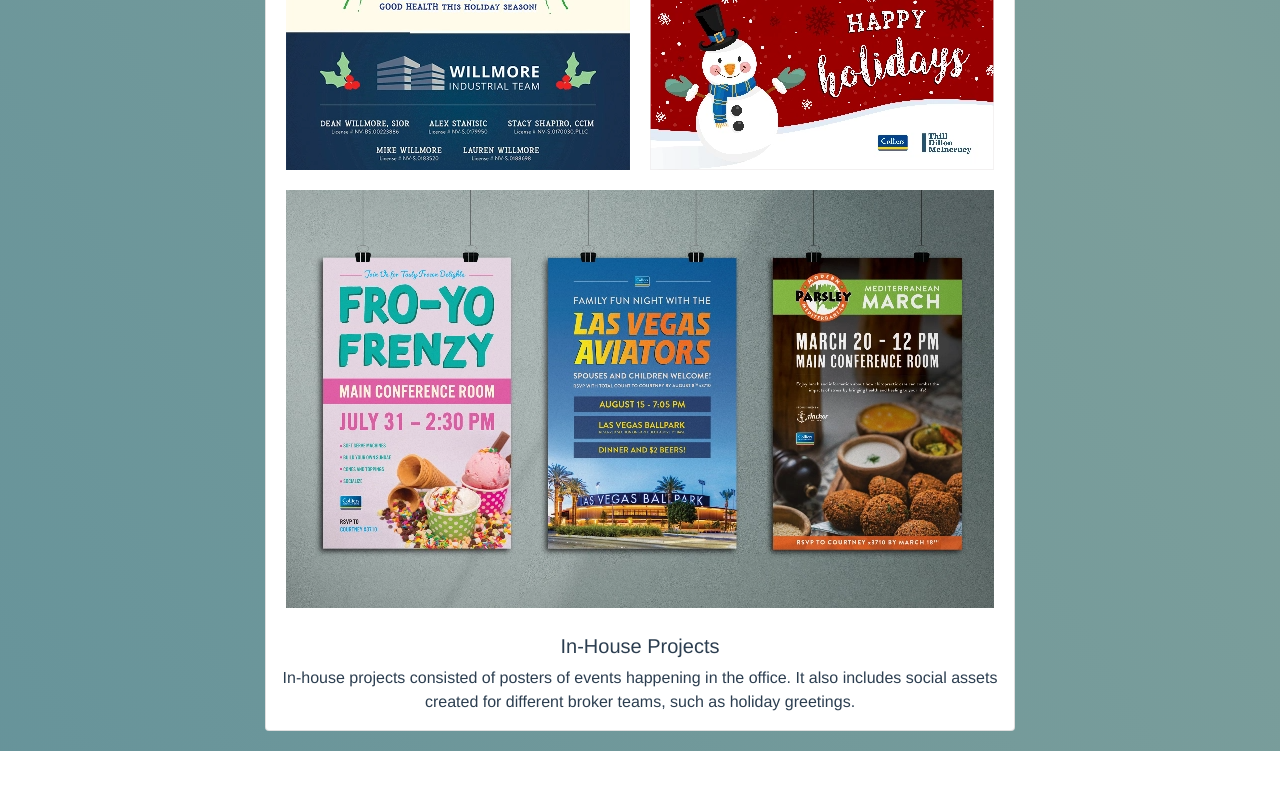
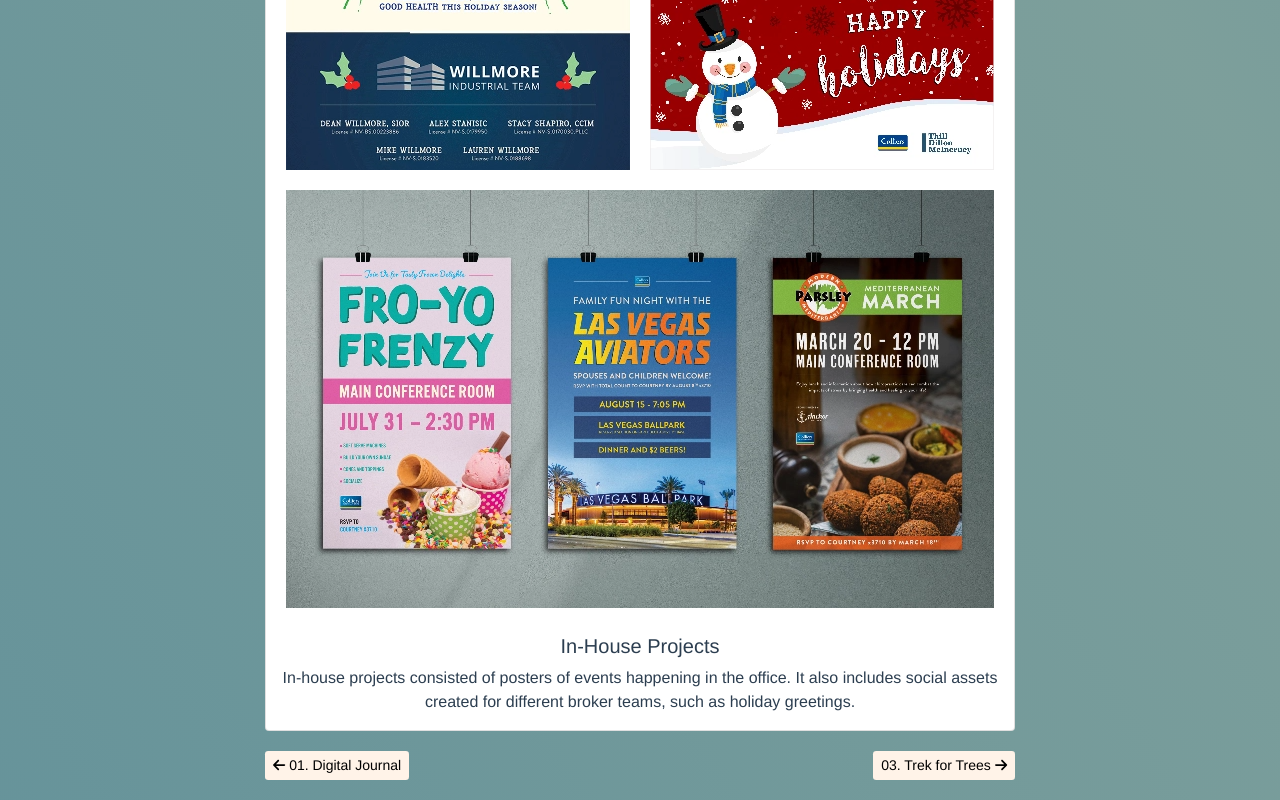
Before and after one commit to ViMaSa/caryllou-portfolio-v2, a Vue app: page /caryllou-portfolio-v2/portfolio/colliers in a window 1280 px wide. Shown: the part 2289-3089 px from the top of the page. Before the commit the page ends 3040 px from the top, so only its background shows below. Built offline with nearby package versions, Linux system fonts and the light colour scheme.

Commit message:
Added FooterNav for navigation & formatting changes

```diff
--- /dev/null
+++ b/src/components/FooterNav.vue
@@ -0,0 +1,52 @@
+<template>
+    <div class="card bg-transparent d-flex flex-row justify-content-between border-0">
+      <router-link :to="'/caryllou-portfolio-v2' + prevUrlLink">
+        <button class="btn btn-primary btn-sm border-0">
+          <font-awesome-icon icon="fa-arrow-left" />
+          {{ prevLinkText }}
+        </button>
+      </router-link>
+      <router-link :to="'/caryllou-portfolio-v2' + nextUrlLink">
+        <button class="btn btn-primary btn-sm border-0">
+          {{ nextLinkText }}
+          <font-awesome-icon icon="fa-arrow-right" />
+        </button>
+      </router-link>
+    </div>
+</template>
+
+<script>
+export default {
+  name: 'FooterNav',
+  props: {
+    nextUrlLink: {
+      type: String,
+      required: true,
+    },
+    nextLinkText: {
+      type: String,
+      required: true
+    },
+    prevUrlLink: {
+      type: String,
+      required: true,
+    },
+    prevLinkText: {
+      type: String,
+      required: true
+    }
+  },
+};
+</script>
+
+<style scoped>
+.btn-primary {
+  background-color: #fff3e8;
+  color: black;
+}
+
+.card {
+  margin: 20px 0;
+}
+
+</style>
--- a/src/components/ProjectCard.vue
+++ b/src/components/ProjectCard.vue
@@ -45,6 +45,7 @@
   min-width: 173px;
   max-width: 346px;
   border: none;
+  margin-bottom: 10px;
 }
 
 .card-divider {
--- a/src/main.js
+++ b/src/main.js
@@ -2,7 +2,7 @@
 import App from './App.vue';
 import router from './router';
 import { library } from '@fortawesome/fontawesome-svg-core';
-import { faChevronDown, faEnvelope, faHome } from '@fortawesome/free-solid-svg-icons';
+import { faArrowLeft, faArrowRight, faChevronDown, faEnvelope, faHome } from '@fortawesome/free-solid-svg-icons';
 import { faLinkedin, faBehance, faInstagram } from '@fortawesome/free-brands-svg-icons';
 import { FontAwesomeIcon } from '@fortawesome/vue-fontawesome';
 import './assets/css/animations.css';
@@ -14,6 +14,8 @@
   faEnvelope,
   faLinkedin,
   faBehance,
+  faArrowLeft,
+  faArrowRight,
 );
 
 const app = createApp(App);
--- a/src/views/About.vue
+++ b/src/views/About.vue
@@ -1,6 +1,7 @@
 <template>
   <div class="image-container">
     <div class="card">
+      <div class="card-body">
         <img :src="currentImage" class="card-img-top img-fluid" alt="Caryllou Candid">
         <div class="card-body">
           <h5 class="card-title">hey, hi, hello!</h5>
@@ -36,11 +37,23 @@
         </div>
       </div>
     </div>
+    <FooterNav
+      :prevUrlLink="'/resume'"
+      :prevLinkText="'Resume'"
+      :nextUrlLink="'/portfolio'"
+      :nextLinkText="'Portfolio'"
+    />
+  </div>
 </template>
 
 <script>
+import FooterNav from '@/components/FooterNav.vue';
+
 export default {
   name: 'AboutPage',
+  components: {
+    FooterNav,
+  },
   computed: {
     currentImage () {
       return window.innerWidth >= 856
@@ -65,13 +78,9 @@
 }
 
 .image-container {
-  max-width: 320px;
   margin: 0 auto;
 }
 
-.card {
-  padding: 1rem;
-}
 .card-divider {
   width: 50%;
   height: 2px;
--- a/src/views/Portfolio.vue
+++ b/src/views/Portfolio.vue
@@ -1,6 +1,6 @@
 <template>
-  <div class="portfolio-spread">
-    <div class="d-flex flex-wrap justify-content-evenly">
+  <div class="portfolio-spread-container">
+    <div class="card bg-transparent border-0 d-flex justify-content-around">
         <div
           v-for="(card, index) in cards"
           :key="card.id"
@@ -14,15 +14,24 @@
           />
       </div>
     </div>
+    <FooterNav
+      class="portfolio-spread-footer"
+      :prevUrlLink="'/about'"
+      :prevLinkText="'About'"
+      :nextUrlLink="'/resume'"
+      :nextLinkText="'Resume'"
+    />
   </div>
 </template>
 
 <script>
+import FooterNav from '@/components/FooterNav.vue';
 import ProjectCard from '../components/ProjectCard.vue';
 
 export default {
   name: 'PortfolioSpread',
   components: {
+    FooterNav,
     ProjectCard,
   },
   data() {
@@ -89,8 +98,11 @@
   animation-name: slideRight;
 }
 
-.portfolio-spread {
-  background: white;
-  min-height: 100vh;
+.portfolio-spread-container {
+  margin: 0 auto
+}
+
+.portfolio-spread-footer {
+  margin: 0 10px 20px 10px;
 }
 </style>
--- a/src/views/Resume.vue
+++ b/src/views/Resume.vue
@@ -41,12 +41,23 @@
         </p>
       </div>
     </div>
+    <FooterNav
+      :prevUrlLink="'/portfolio'"
+      :prevLinkText="'Portfolio'"
+      :nextUrlLink="'/about'"
+      :nextLinkText="'About'"
+    />
   </div>
 </template>
 
 <script>
+import FooterNav from '@/components/FooterNav.vue';
+
 export default {
   name: 'ResumePage',
+  components: {
+    FooterNav,
+  },
 }
 </script>
 
--- a/src/views/portfolio-projects/Colliers.vue
+++ b/src/views/portfolio-projects/Colliers.vue
@@ -89,12 +89,23 @@
         </p>
       </div>
     </div>
+    <FooterNav
+      :prevUrlLink="'/portfolio/digital-journal'"
+      :prevLinkText="'01. Digital Journal'"
+      :nextUrlLink="'/portfolio/trek-for-trees'"
+      :nextLinkText="'03. Trek for Trees'"
+    />
   </div>
 </template>
 
 <script>
+import FooterNav from '@/components/FooterNav.vue';
+
 export default {
   name: 'colliers-project',
+  components: {
+    FooterNav,
+  },
   data() {
     return {
       image1: {
--- a/src/views/portfolio-projects/DigitalJournal.vue
+++ b/src/views/portfolio-projects/DigitalJournal.vue
@@ -26,12 +26,23 @@
         </picture>
       </div>
     </div>
+    <FooterNav
+      :prevUrlLink="'/portfolio'"
+      :prevLinkText="'Portfolio Spread'"
+      :nextUrlLink="'/portfolio/colliers'"
+      :nextLinkText="'02. Colliers'"
+    />
   </div>
 </template>
 
 <script>
+import FooterNav from '@/components/FooterNav.vue';
+
 export default {
   name: 'DigitalJournalProject',
+  components: {
+    FooterNav,
+  },
   data() {
     return {
       cards: [
--- a/src/views/portfolio-projects/LifeAquatic.vue
+++ b/src/views/portfolio-projects/LifeAquatic.vue
@@ -31,12 +31,23 @@
         </div>
       </div>
     </div>
+    <FooterNav
+      :prevUrlLink="'/portfolio/trek-for-trees'"
+      :prevLinkText="'03. Trek for Trees'"
+      :nextUrlLink="'/portfolio/'"
+      :nextLinkText="'Portfolio Spread'"
+    />
   </div>
 </template>
 
 <script>
+import FooterNav from '@/components/FooterNav.vue';
+
 export default {
   name: 'LifeAquaticProject',
+  components: {
+    FooterNav,
+  },
   data() {
     return {
       images: [
--- a/src/views/portfolio-projects/TrekForTrees.vue
+++ b/src/views/portfolio-projects/TrekForTrees.vue
@@ -74,12 +74,23 @@
         <img :src="image7.mobile" :alt="image7.mobile" />
       </picture>
     </div>
+    <FooterNav
+      :prevUrlLink="'/portfolio/colliers'"
+      :prevLinkText="'02. Colliers'"
+      :nextUrlLink="'/portfolio/life-aquatic'"
+      :nextLinkText="'04. Life Aquatic'"
+    />
   </div>
 </template>
 
 <script>
+import FooterNav from '@/components/FooterNav.vue';
+
 export default {
   name: 'TrekForTreesProject',
+  components: {
+    FooterNav,
+  },
   data() {
     return {
       image1: {
```
Lines whose indentation alone changed are shown as unchanged.
